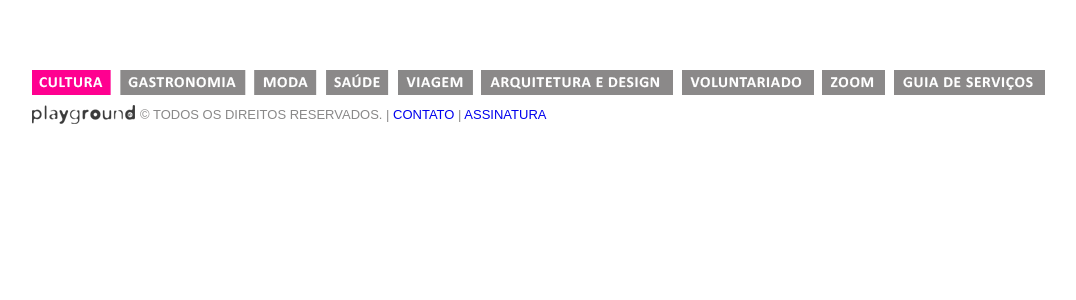
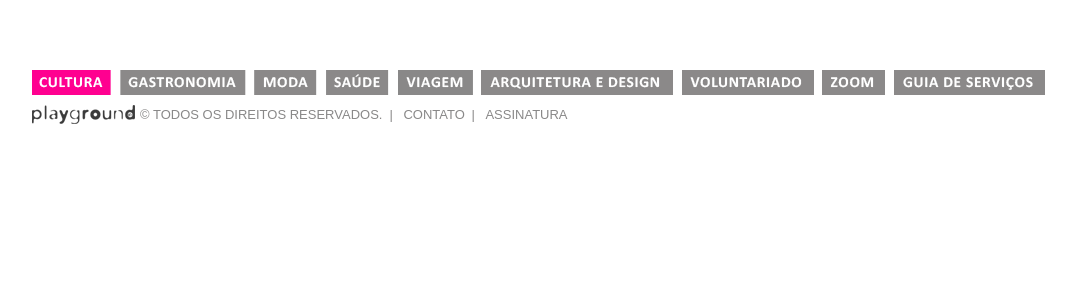
Before and after one commit to Fabio-CS/playground, a PHP site: page / in a window 1280 px wide. Shown: the part 152-452 px from the top of the page, without its empty margins (83-1159 px from the left). Run offline with PHP 8.4, Linux system fonts and the light colour scheme.

Commit message:
Terminando detalhes do cabeçalho, rodapé e da Home

```diff
--- a/css/layout.css
+++ b/css/layout.css
@@ -94,6 +94,7 @@ li[id*="menu"]:first-child {
 
 #div_barra_rodape{
     margin-left: 115px;
+    color: #898888;
 }
 
 #div_barra_rodape img, p{
@@ -102,5 +103,12 @@ li[id*="menu"]:first-child {
 
 #div_barra_rodape p{
     margin-left: 5px;
-    color: #898888;
+    margin-right: 7px;
 }
+
+#div_barra_rodape a {
+    color: inherit;
+    text-decoration: none;
+    margin-right: 3px;
+    margin-left: 7px;
+}
--- a/head.php
+++ b/head.php
@@ -9,3 +9,5 @@
 <!-- ===================== scripts ===================== -->
 <script src="js/jquery.js" type="text/javascript"></script>
 <script src="js/scripts.js" type="text/javascript"></script>
+<!-- ===================== favicon ===================== -->
+<link href=imagens/favicon.ico rel="shortcut icon" />
--- a/index.php
+++ b/index.php
@@ -2,7 +2,7 @@
 <html lang="pt-br">
 <head>
 <meta name="description" content="texto de descri&ccedil;&atilde;o do site">
-<title>Vidal Advogados</title>
+<title>Playground</title>
 <?php include 'head.php'; ?>
 <script>
 $(document).ready(function(e) {
--- a/rodape.php
+++ b/rodape.php
@@ -1,3 +1,3 @@
     <div id="div_barra_rodape">
-        <img src="imagens/logo_playground_footer.png"> <p>&COPY; TODOS OS DIREITOS RESERVADOS. &#124 <a href="#">CONTATO</a> &#124 <a href="#">ASSINATURA</a></p>
+        <img src="imagens/logo_playground_footer.png"> <p>&COPY; TODOS OS DIREITOS RESERVADOS.</p>   &#124 <a href="#">CONTATO</a> &#124 <a href="#">ASSINATURA</a>
     </div>
```
Also changed, not shown: imagens/favicon.ico (added), 1 other file.
